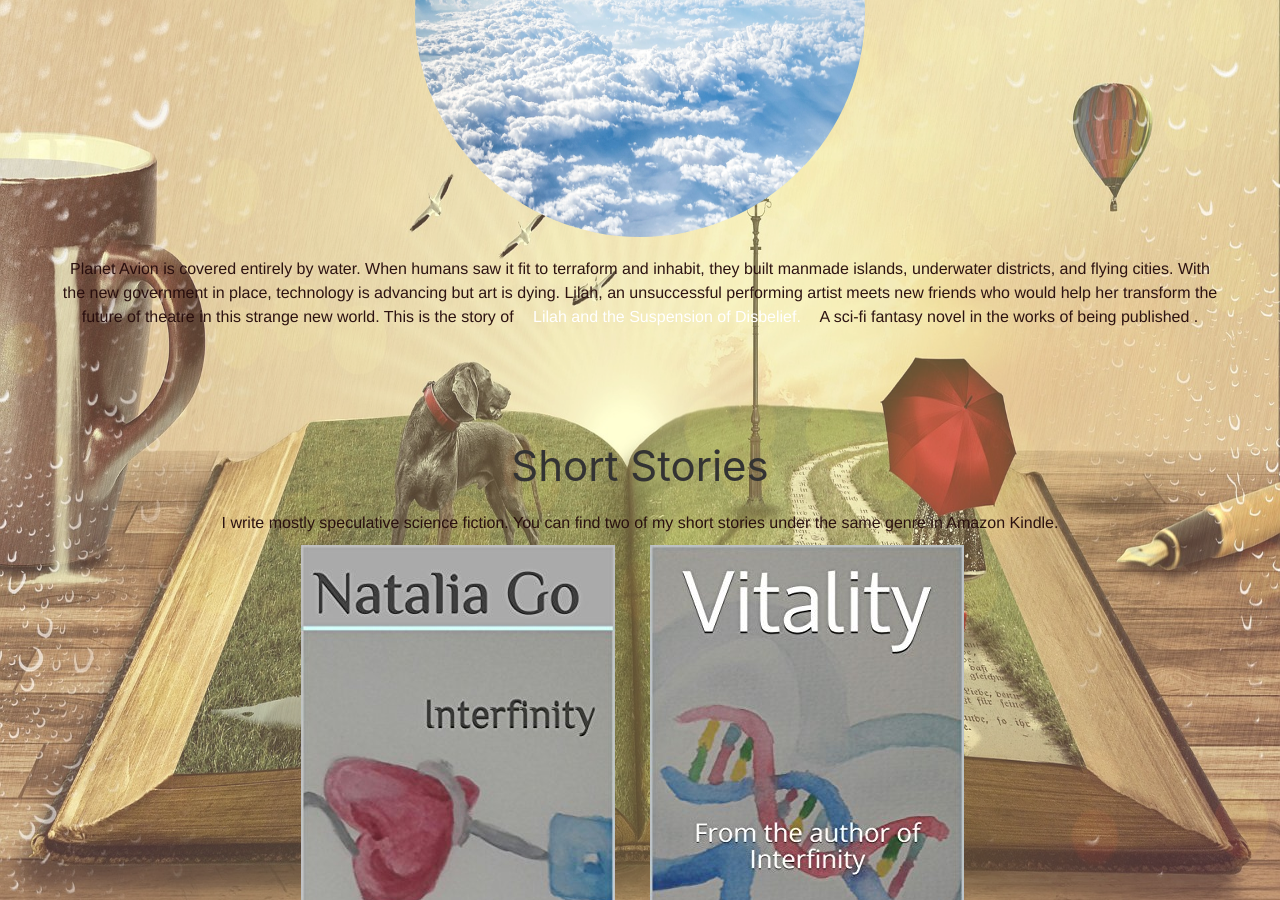
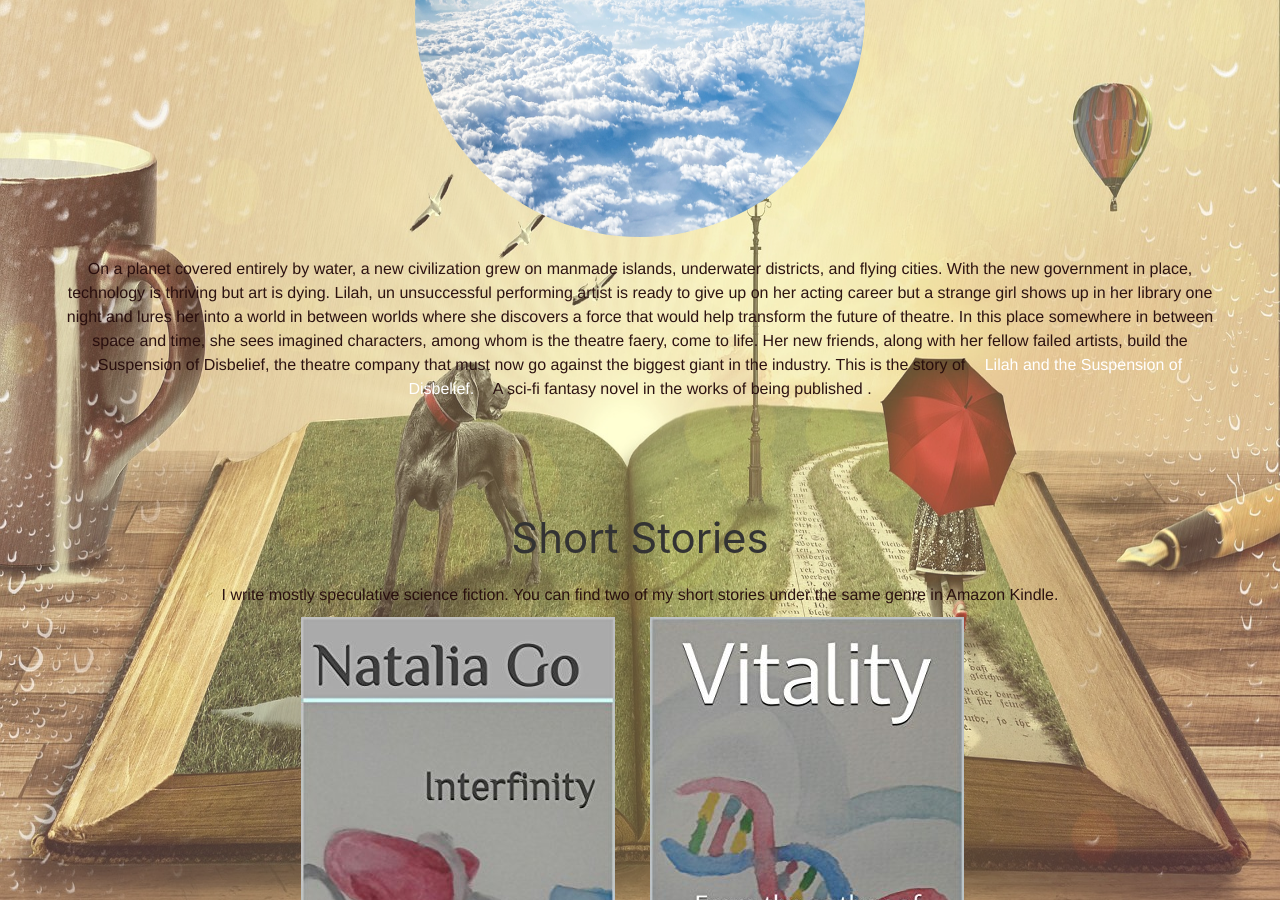
Before and after one commit to Tinypadfoot/nataliagowebsite, a Jekyll site: the page pages/storyteller.html, which Jekyll copies as it is, in a window 1280 px wide and 900 px high, scrolled down 313 px. Built offline with Jekyll 4.4.1, drawn with Linux system fonts in a browser that asks for light colours; nearby versions of some CDN libraries.

Commit message:
Changes in the book blurb.

```diff
--- a/pages/storyteller.html
+++ b/pages/storyteller.html
@@ -117,11 +117,18 @@ BODY -->
 
     <div class="uk-container">
       <p class="storyteller-text">
-        Planet Avion is covered entirely by water. When humans saw it fit to terraform and inhabit,
-        they built manmade islands, underwater districts, and flying cities.
-        With the new government in place, technology is advancing but art is dying.
-        Lilah, an unsuccessful performing artist meets new friends
-        who would help her transform the future of theatre in this strange new world.
+        On a planet covered entirely by water,
+        a new civilization grew on manmade islands, underwater districts, and flying cities.
+        With the new government in place, technology is thriving but art is dying.
+        Lilah, un unsuccessful performing artist is ready to give up on her acting career
+        but a strange girl shows up in her library one night
+        and lures her into a world in between worlds where she discovers a force
+        that would help transform the future of theatre.
+        In this place somewhere in between space and time,
+        she sees imagined characters, among whom is the theatre faery, come to life.
+        Her new friends, along with her fellow failed artists,
+        build the Suspension of Disbelief, the theatre company that
+        must now go against the biggest giant in the industry.
         This is the story of <a href="#">Lilah and the Suspension of Disbelief.</a>
         A sci-fi fantasy novel in the works of being published .
       </p>
```
